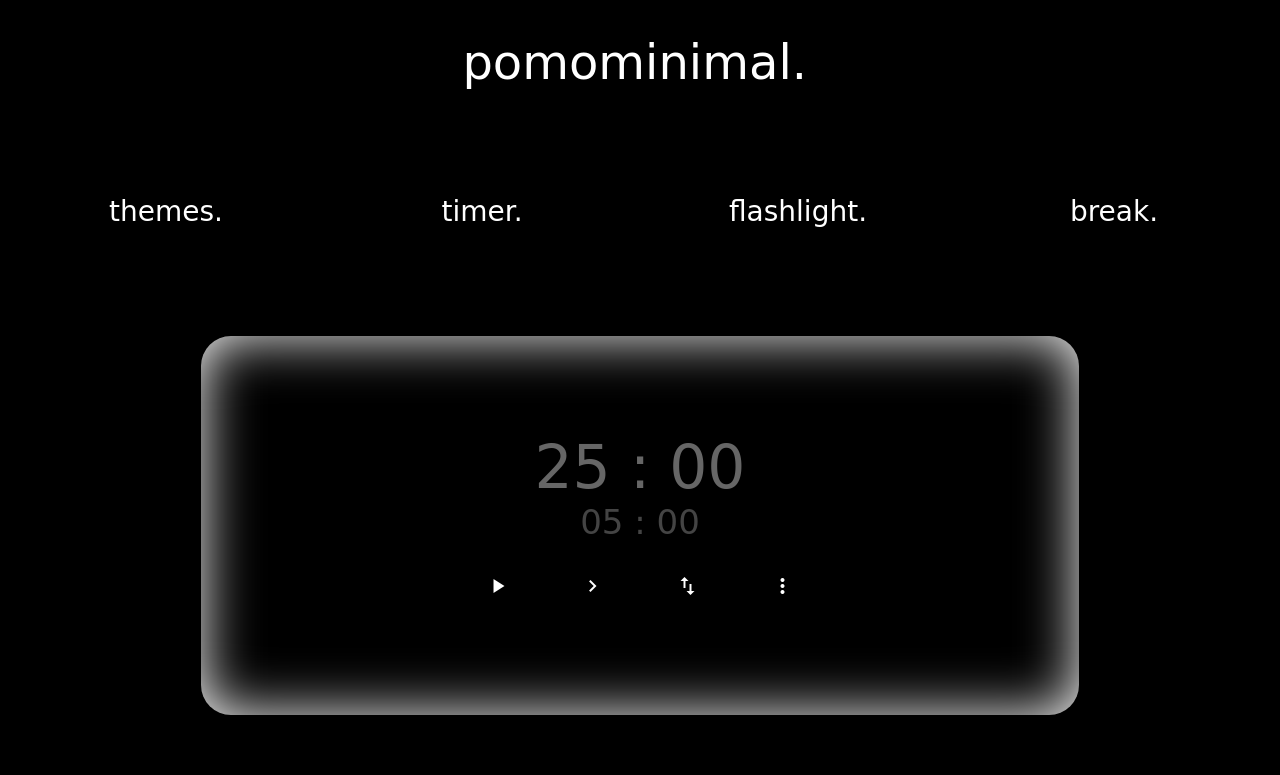
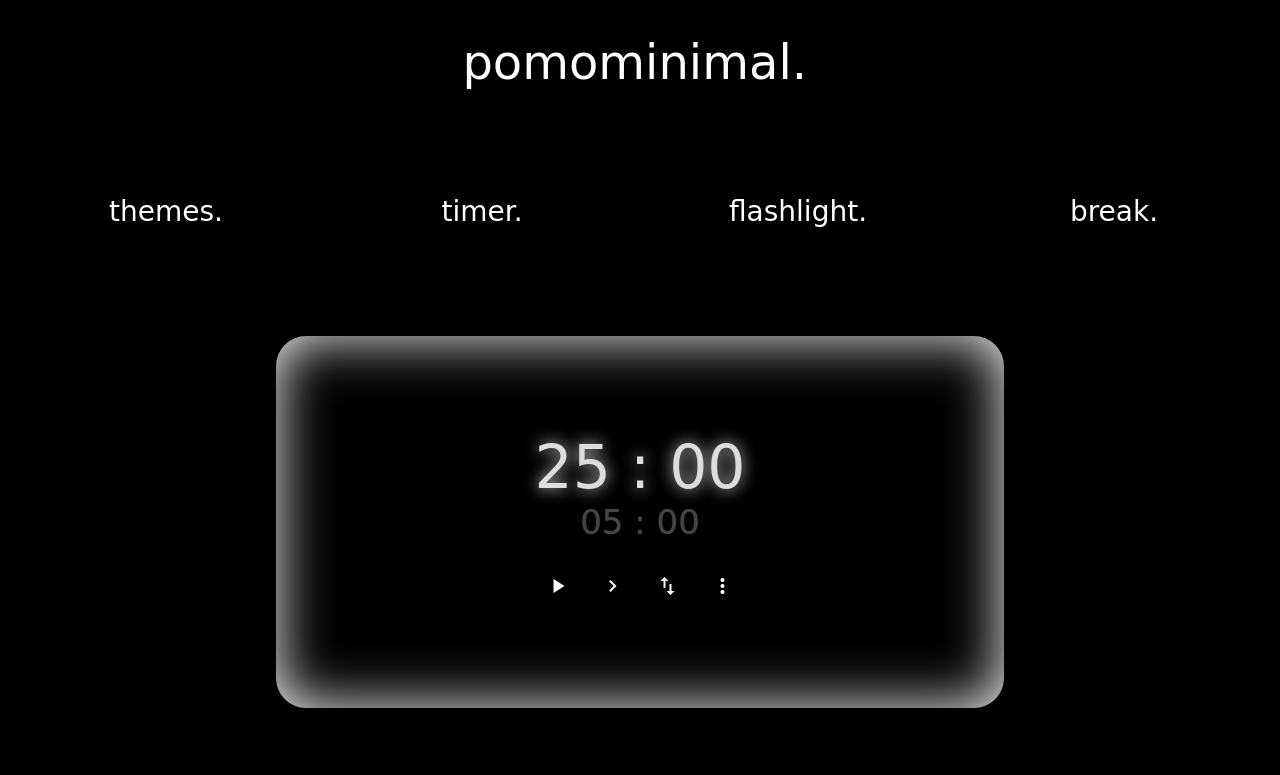
Before and after one commit to obasocom/pomominimal, a plain HTML site: page frame/index.html in a window 1280 px wide. Shown: the top 775 px of the page. Drawn offline with nearby package versions, Linux system fonts and the light colour scheme; a web font is replaced by a local one.

Commit message:
alternating break and pomo times

```diff
--- a/js/homeTimer.js
+++ b/js/homeTimer.js
@@ -165,6 +165,26 @@ class Timer {
       localStorage.setItem("breakStartTime", 900);
       this.updateInterfaceTime();
     });
+    if (this.break === 1) {
+      $(".timer__value--pomo").css({
+        "text-shadow": "0px 0px 1px var(--break-color)",
+        color: "var(--break-color)",
+      });
+      $(".timer__value--break").css({
+        "text-shadow": "0px 0px 15px var(--pomo-color)",
+        color: "var(--pomo-color)",
+      });
+    }
+    if (this.break === 0) {
+      $(".timer__value--pomo").css({
+        "text-shadow": "0px 0px 15px var(--pomo-color)",
+        color: "var(--pomo-color)",
+      });
+      $(".timer__value--break").css({
+        "text-shadow": "0px 0px 1px var(--break-color)",
+        color: "var(--break-color)",
+      });
+    }
   }
 
   //Updates the time on the interface -----------------------------------------
@@ -219,6 +239,14 @@ class Timer {
           this.playSound();
         }
       }, 1000);
+      $(".timer__value--pomo").css({
+        "text-shadow": "0px 0px 1px var(--break-color)",
+        color: "var(--break-color)",
+      });
+      $(".timer__value--break").css({
+        "text-shadow": "0px 0px 15px var(--pomo-color)",
+        color: "var(--pomo-color)",
+      });
     }
     if (this.break === 0) {
       if (this.remainingSeconds <= 0) return;
@@ -231,6 +259,14 @@ class Timer {
           this.playSound();
         }
       }, 1000);
+      $(".timer__value--pomo").css({
+        "text-shadow": "0px 0px 15px var(--pomo-color)",
+        color: "var(--pomo-color)",
+      });
+      $(".timer__value--break").css({
+        "text-shadow": "0px 0px 1px var(--break-color)",
+        color: "var(--break-color)",
+      });
     }
     this.updateInterfaceControls();
   }
--- a/styling/global_themes/default.css
+++ b/styling/global_themes/default.css
@@ -5,6 +5,7 @@
   --text-color: white;
   --selection-color: #666;
   --break-color: #444;
+  --pomo-color: #ddd;
   font-family: "Yomogi", cursive;
 }
 body {
@@ -45,10 +46,10 @@ h1 {
   font-size: 28px;
 }
 :hover.links {
-  background-color: var(--slider-color);
-  color: var(--text-color);
+  text-shadow: 0 0 14px var(--slider-color);
+  color: var(--selection-color);
   border-radius: 35px;
-  transition: 1s ease-in 100ms;
+  transition: 0.3s ease-in 100ms;
 }
 /** end of global instantiations **/
 
@@ -119,15 +120,13 @@ h1 {
   color: var(--selection-color);
 }
 .material-icons {
-  padding: 20px;
-  transition: 0.8s;
+  transition: all 0.1s ease;
 }
 
 .timer__btn:hover {
-  transition: 0.8s;
+  transition: 0.3s;
+  text-shadow: 0 0 14px var(--slider-color);
   color: var(--selection-color);
-  box-shadow: inset 0 0 10px var(--text-color);
-  border-radius: 10px;
 }
 .timer__btn {
   transition: 0.8s;
@@ -148,8 +147,6 @@ h1 {
 }
 .timer__value--times {
   display: grid;
-}
-.timer__value--times {
   grid-column-start: 1;
   grid-column-end: 2;
 }
@@ -157,8 +154,8 @@ h1 {
   grid-column-start: 2;
   grid-column-end: 3;
 }
+
 .timer__value--break {
-  color: var(--break-color);
   font-size: 34px;
 }
 
```
